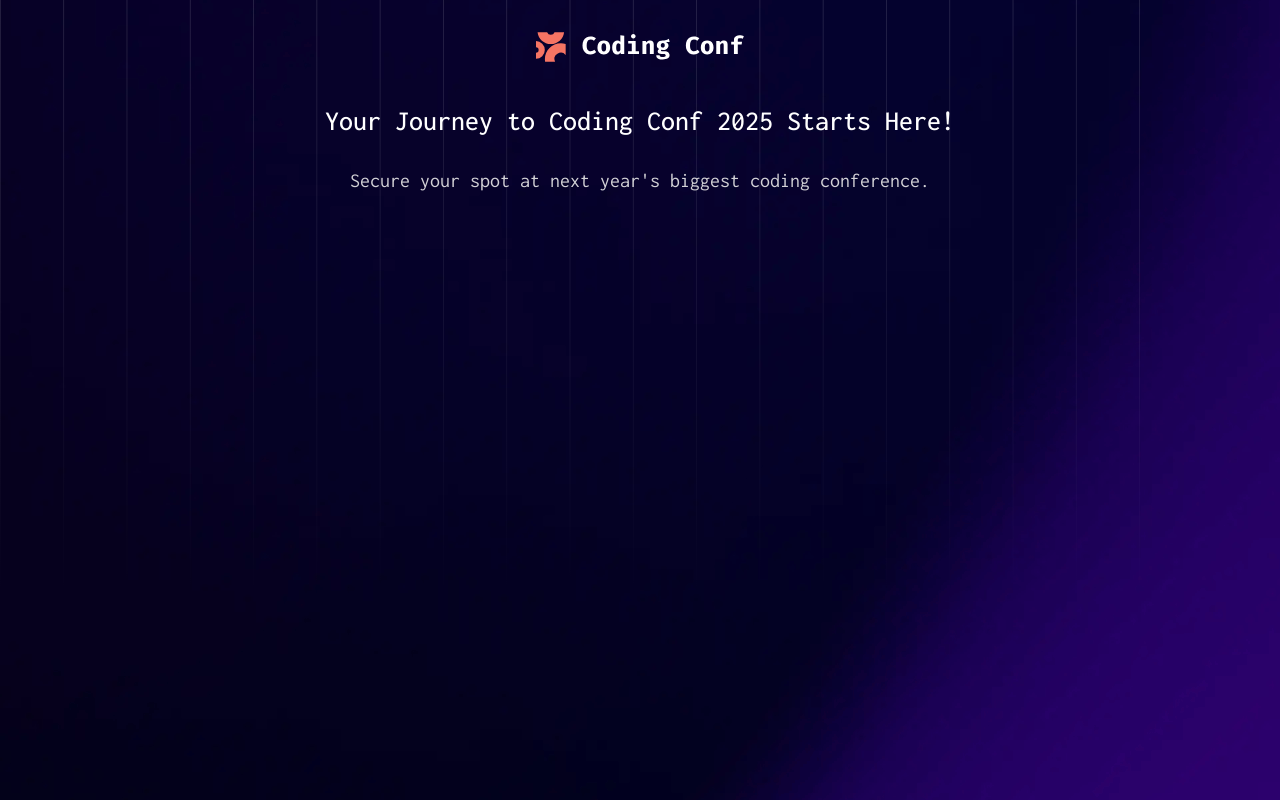
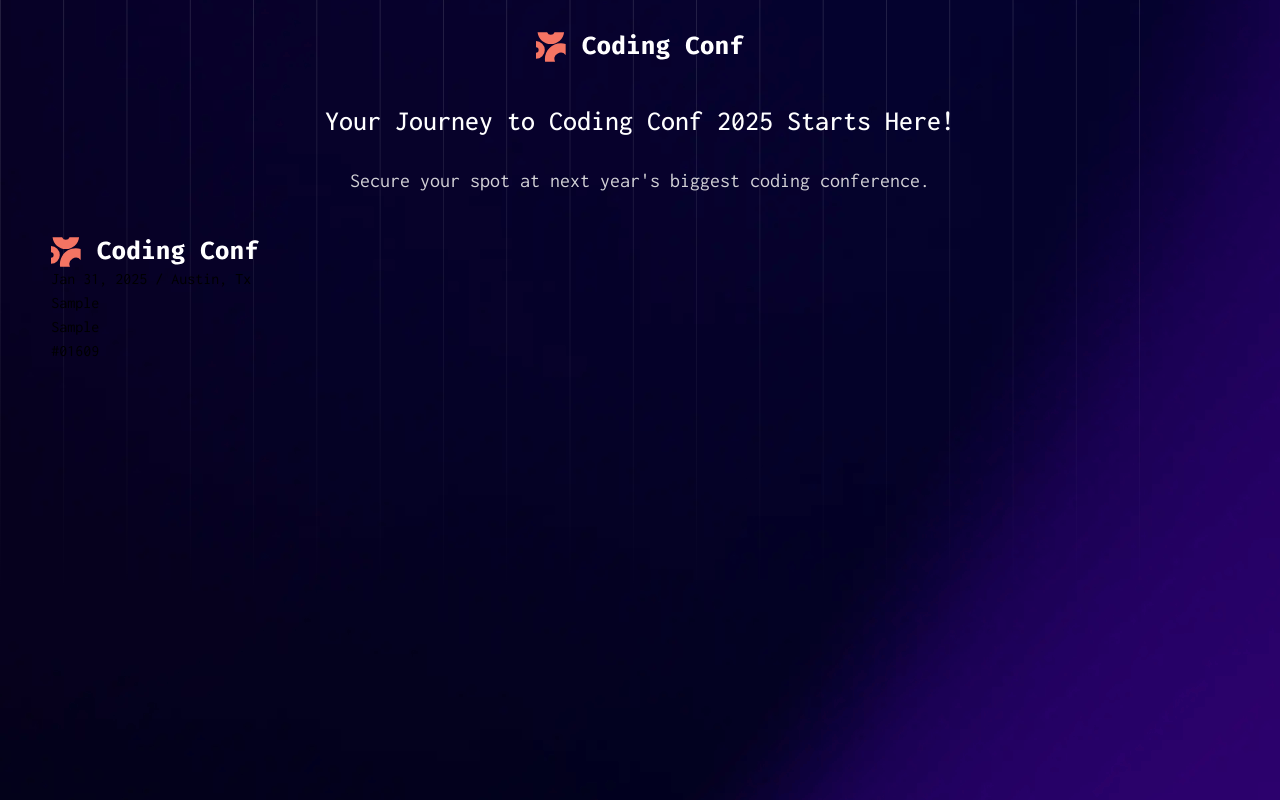
Before and after one commit to RealKendpr/conf-ticket-generator, a React (Vite) app: page / in a window 1280 px wide. Both pictures are taken after typing "Sample", "name@example.com", "Sample" into the empty fields and a click on the button "Generate My Ticket". Built offline with nearby package versions, Linux system fonts and the light colour scheme.

Commit message:
structure ticket and add github username in formDataTypes

```diff
--- a/src/components/form.tsx
+++ b/src/components/form.tsx
@@ -11,7 +11,7 @@ export default function Form({
       avatar: formData.get("myAvatar"),
       name: formData.get("fullName"),
       email: formData.get("emailAddress"),
-      ghUsername: formData.get("ghUsername"),
+      ghUserName: formData.get("ghUsername"),
     };
 
     sessionStorage.setItem("formData", JSON.stringify(formValues));
--- a/src/components/ticket.tsx
+++ b/src/components/ticket.tsx
@@ -3,6 +3,7 @@ import { useEffect, useState } from "react";
 interface FormDataTypes {
   name: string;
   email: string;
+  ghUserName: string;
   avatar: {
     preview: string;
   };
@@ -21,7 +22,18 @@ export default function Ticket({ formSubmitted }: { formSubmitted: boolean }) {
 
   return (
     <div>
-      <img src={formData?.avatar.preview} alt="" />
+      <div>
+        <div>
+          <img src="/images/logo-full.svg" alt="" />
+          <div>Jan 31, 2025 / Austin, Tx</div>
+        </div>
+        <div>
+          <img src={formData?.avatar.preview} alt="" />
+          <div>{formData?.name}</div>
+          <div>{formData?.ghUserName}</div>
+        </div>
+      </div>
+      <div>#01609</div>
     </div>
   );
 }
```
